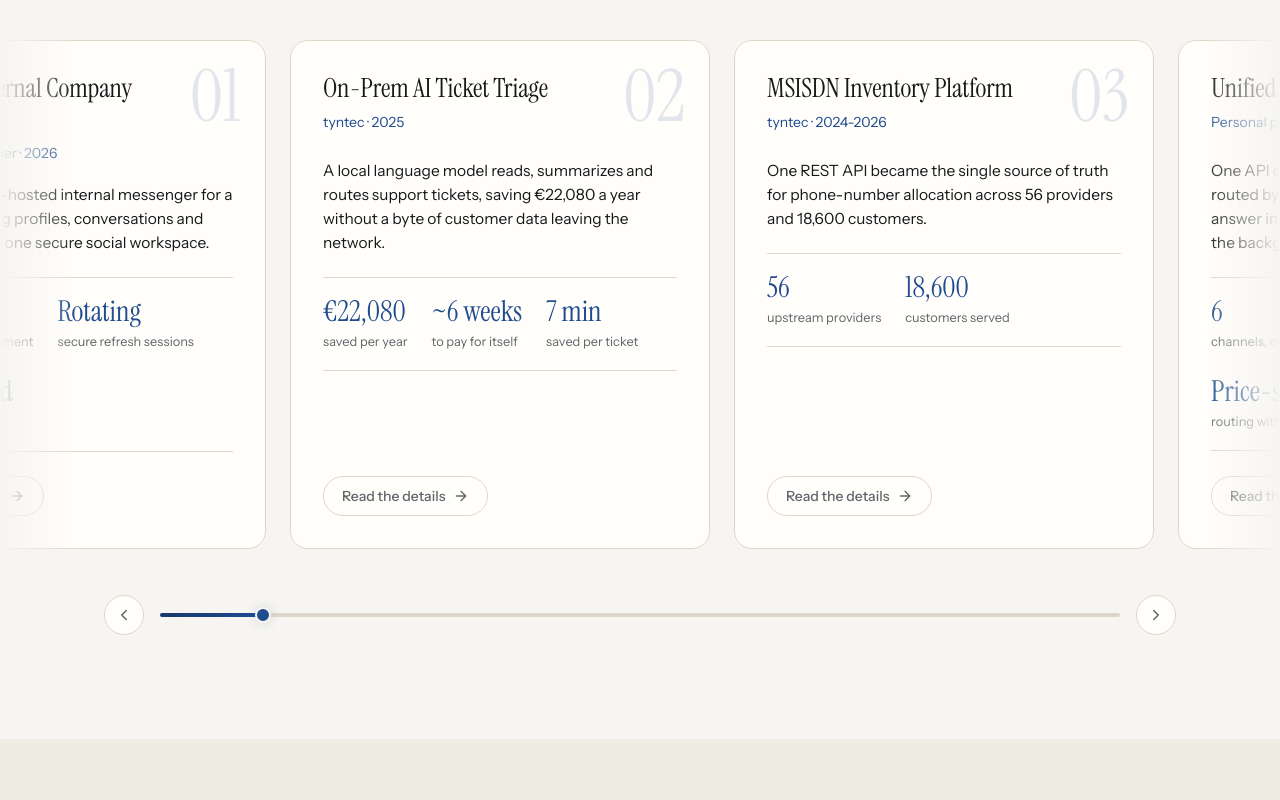
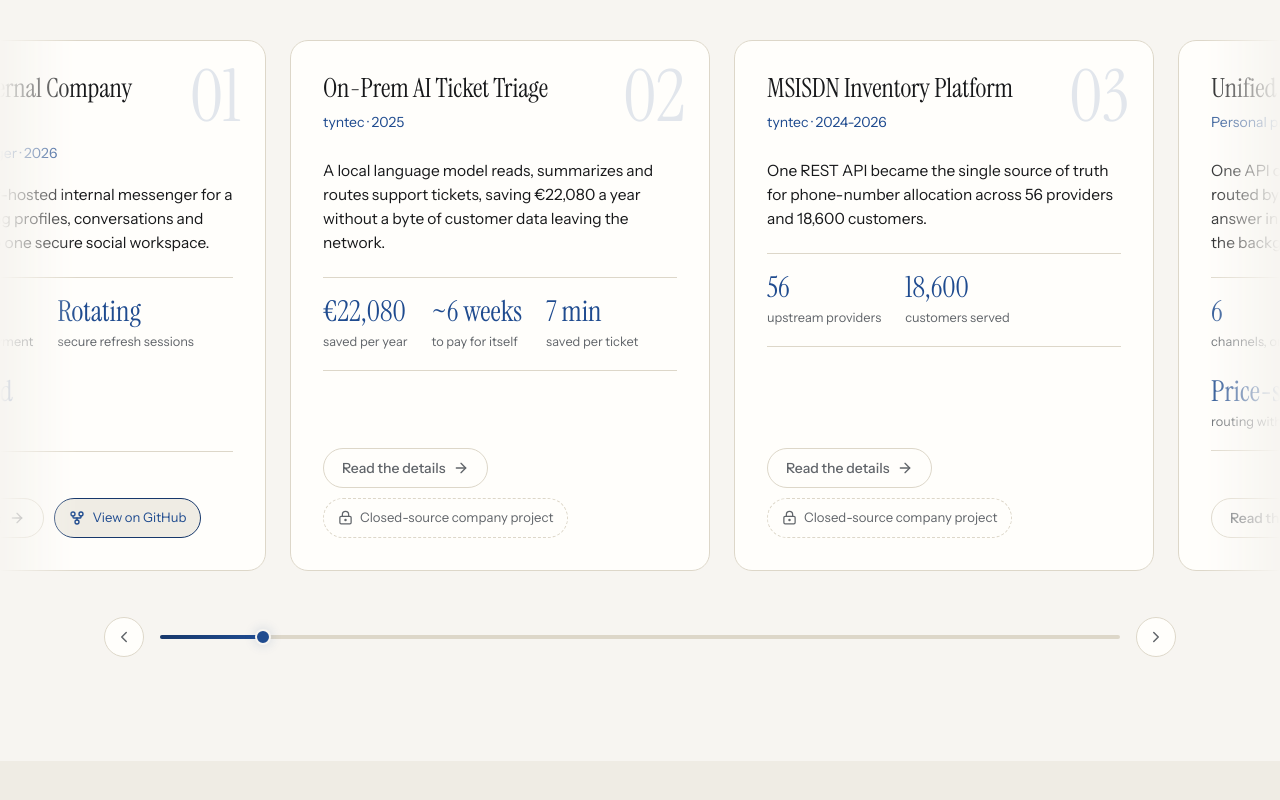
Before and after one commit to ATarasovHub/PersonalWebSite, a React (Vite) app: page / in a window 1280 px wide. Shown: the part 3817-4617 px from the top of the page. Built offline with nearby package versions, Linux system fonts and the light colour scheme.

Commit message:
Add GitHub links to project showcases

```diff
--- a/src/App.css
+++ b/src/App.css
@@ -1104,6 +1104,50 @@ main {
   transition: color 0.4s ease, border-color 0.4s ease, background 0.4s ease, gap 0.4s ease;
 }
 
+.project-actions {
+  display: flex;
+  flex-wrap: wrap;
+  align-items: center;
+  gap: 10px;
+  margin-top: auto;
+  padding-top: 22px;
+}
+
+.project-actions .project-more {
+  margin-top: 0;
+}
+
+.project-github,
+.project-private {
+  display: inline-flex;
+  align-items: center;
+  gap: 7px;
+  min-height: 40px;
+  padding: 9px 14px;
+  border-radius: 999px;
+  font-size: 0.82rem;
+  line-height: 1.2;
+}
+
+.project-github {
+  border: 1px solid var(--color-accent-dim);
+  color: var(--color-accent);
+  background: var(--color-bg-elevated);
+  transition: color 0.35s ease, border-color 0.35s ease, background 0.35s ease, transform 0.35s ease;
+}
+
+.project-github:hover {
+  color: var(--color-bg);
+  border-color: var(--color-accent);
+  background: var(--color-accent);
+  transform: translateY(-1px);
+}
+
+.project-private {
+  color: var(--color-text-muted);
+  border: 1px dashed var(--color-border);
+}
+
 .project-card:hover .project-more {
   color: var(--color-accent);
   border-color: var(--color-accent-dim);
@@ -1336,6 +1380,11 @@ main {
   margin-top: 26px;
 }
 
+.project-modal-actions {
+  display: flex;
+  margin-top: 22px;
+}
+
 .project-stack-wrap h4 {
   font-size: 0.72rem;
   letter-spacing: 0.12em;
--- a/src/components/ProjectModal.tsx
+++ b/src/components/ProjectModal.tsx
@@ -1,7 +1,7 @@
 import { useEffect, useLayoutEffect, useRef } from 'react'
 import { createPortal } from 'react-dom'
 import { gsap, Flip, useGSAP, motionQuery } from '../animation/gsap'
-import { X } from 'lucide-react'
+import { GitFork, LockKeyhole, X } from 'lucide-react'
 import AnimatedStat from './AnimatedStat'
 import TriageDiagram from './diagrams/TriageDiagram'
 import StockKeeperDiagram from './diagrams/StockKeeperDiagram'
@@ -194,6 +194,25 @@ export default function ProjectModal({ project, origin, closing, onClose, onClos
               ))}
             </div>
           </div>
+
+          <div className="project-modal-actions">
+            {project.repoUrl ? (
+              <a
+                className="project-github"
+                href={project.repoUrl}
+                target="_blank"
+                rel="noreferrer"
+              >
+                <GitFork size={17} />
+                {content.projectLabels.github}
+              </a>
+            ) : (
+              <span className="project-private">
+                <LockKeyhole size={16} />
+                {content.projectLabels.privateRepo}
+              </span>
+            )}
+          </div>
         </div>
       </div>
     </div>,
--- a/src/components/Projects.tsx
+++ b/src/components/Projects.tsx
@@ -1,5 +1,5 @@
 import { useCallback, useState } from 'react'
-import { ArrowRight, ChevronLeft, ChevronRight } from 'lucide-react'
+import { ArrowRight, ChevronLeft, ChevronRight, GitFork, LockKeyhole } from 'lucide-react'
 import Section from './Section'
 import ProjectModal from './ProjectModal'
 import AnimatedStat from './AnimatedStat'
@@ -48,6 +48,7 @@ export default function Projects() {
                 ))}
               </div>
 
+              <div className="project-actions">
                 <button
                   className="project-more"
                   onClick={(event) => {
@@ -59,6 +60,25 @@ export default function Projects() {
                   {content.projectLabels.more}
                   <ArrowRight size={16} />
                 </button>
+
+                {project.repoUrl ? (
+                  <a
+                    className="project-github"
+                    href={project.repoUrl}
+                    target="_blank"
+                    rel="noreferrer"
+                    draggable={false}
+                  >
+                    <GitFork size={16} />
+                    {content.projectLabels.github}
+                  </a>
+                ) : (
+                  <span className="project-private">
+                    <LockKeyhole size={15} />
+                    {content.projectLabels.privateRepo}
+                  </span>
+                )}
+              </div>
             </article>
           ))}
         </div>
--- a/src/data/content.de.ts
+++ b/src/data/content.de.ts
@@ -148,6 +148,8 @@ export const de: Content = {
     less: 'Weniger anzeigen',
     stack: 'Technologien',
     diagramTitle: 'So greift es ineinander',
+    github: 'Auf GitHub ansehen',
+    privateRepo: 'Nicht öffentliches Unternehmensprojekt',
     close: 'Schließen',
     prev: 'Vorheriges Projekt',
     next: 'Nächstes Projekt',
@@ -170,6 +172,7 @@ export const de: Content = {
         { value: 'Cursor-basiert', label: 'Feeds ohne Lücken' },
       ],
       stack: ['Java 21', 'Spring Boot 4.1', 'React 19', 'TypeScript', 'PostgreSQL 17', 'Flyway', 'TanStack Query', 'Docker', 'Testcontainers', 'GitHub Actions'],
+      repoUrl: 'https://github.com/ATarasovHub/threadly',
       diagram: 'threadly',
     },
     {
@@ -219,6 +222,7 @@ export const de: Content = {
         { value: 'Preis-sortiert', label: 'Routing mit Ausweichkette' },
       ],
       stack: ['Java 25', 'Spring Boot 4', 'PostgreSQL', 'Flyway', 'Redis', 'Docker', 'OpenAPI', 'Virtual Threads'],
+      repoUrl: 'https://github.com/ATarasovHub/messaginggateway',
       diagram: 'gateway',
     },
     {
@@ -235,6 +239,7 @@ export const de: Content = {
         { value: 'Offline', label: 'von Grund auf ausgelegt' },
       ],
       stack: ['Kotlin', 'MVVM', 'Coroutines', 'Room', 'SQLite', 'Material UI', 'Play Store'],
+      repoUrl: 'https://github.com/ATarasovHub/StockKeeper',
       diagram: 'stock',
     },
   ],
--- a/src/data/content.en.ts
+++ b/src/data/content.en.ts
@@ -148,6 +148,8 @@ export const en: Content = {
     less: 'Show less',
     stack: 'Stack',
     diagramTitle: 'How it fits together',
+    github: 'View on GitHub',
+    privateRepo: 'Closed-source company project',
     close: 'Close',
     prev: 'Previous project',
     next: 'Next project',
@@ -170,6 +172,7 @@ export const en: Content = {
         { value: 'Cursor-based', label: 'feeds without gaps' },
       ],
       stack: ['Java 21', 'Spring Boot 4.1', 'React 19', 'TypeScript', 'PostgreSQL 17', 'Flyway', 'TanStack Query', 'Docker', 'Testcontainers', 'GitHub Actions'],
+      repoUrl: 'https://github.com/ATarasovHub/threadly',
       diagram: 'threadly',
     },
     {
@@ -219,6 +222,7 @@ export const en: Content = {
         { value: 'Price-sorted', label: 'routing with fallback' },
       ],
       stack: ['Java 25', 'Spring Boot 4', 'PostgreSQL', 'Flyway', 'Redis', 'Docker', 'OpenAPI', 'Virtual threads'],
+      repoUrl: 'https://github.com/ATarasovHub/messaginggateway',
       diagram: 'gateway',
     },
     {
@@ -235,6 +239,7 @@ export const en: Content = {
         { value: 'Offline', label: 'first by design' },
       ],
       stack: ['Kotlin', 'MVVM', 'Coroutines', 'Room', 'SQLite', 'Material UI', 'Play Store'],
+      repoUrl: 'https://github.com/ATarasovHub/StockKeeper',
       diagram: 'stock',
     },
   ],
--- a/src/data/types.ts
+++ b/src/data/types.ts
@@ -28,6 +28,8 @@ export type Project = {
   approach: string
   metrics: { value: string; label: string }[]
   stack: string[]
+  /** Public source repository. Omitted for proprietary company work. */
+  repoUrl?: string
   /** Which architecture diagram to render inside this card. */
   diagram?: DiagramKey
 }
@@ -101,6 +103,8 @@ export type Content = {
     less: string
     stack: string
     diagramTitle: string
+    github: string
+    privateRepo: string
     close: string
     prev: string
     next: string
```
Lines whose indentation alone changed are shown as unchanged.
